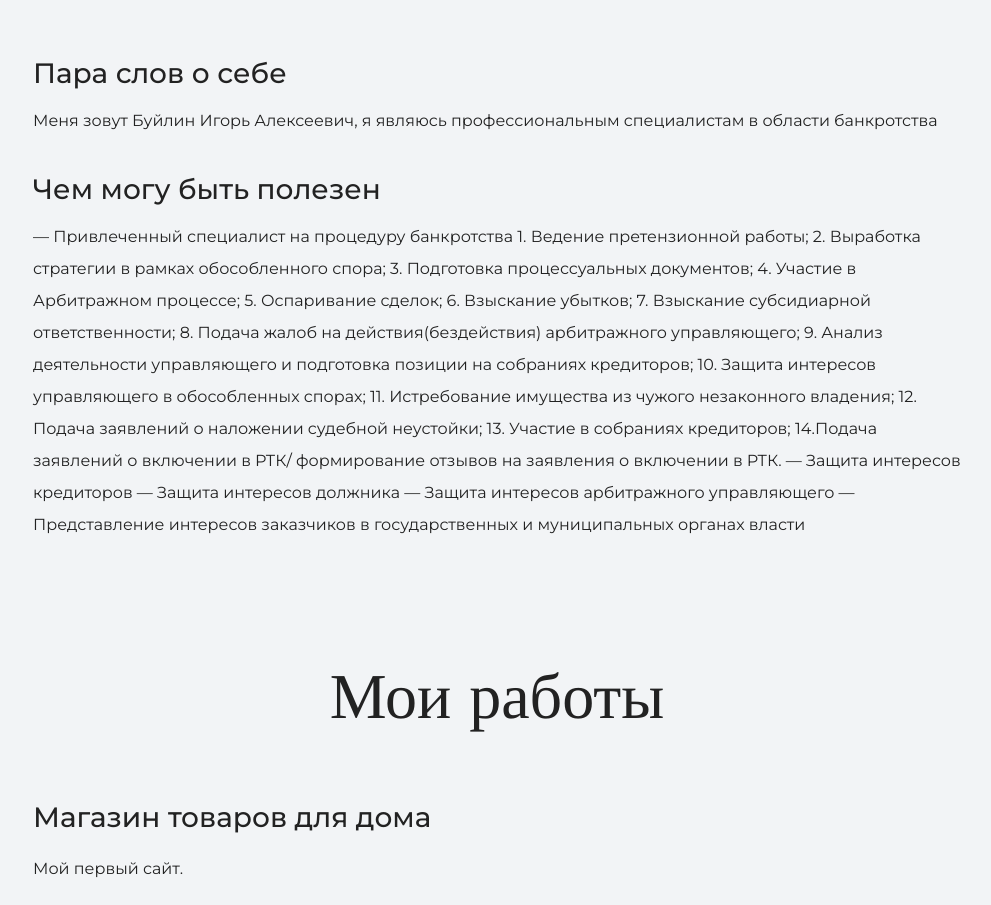
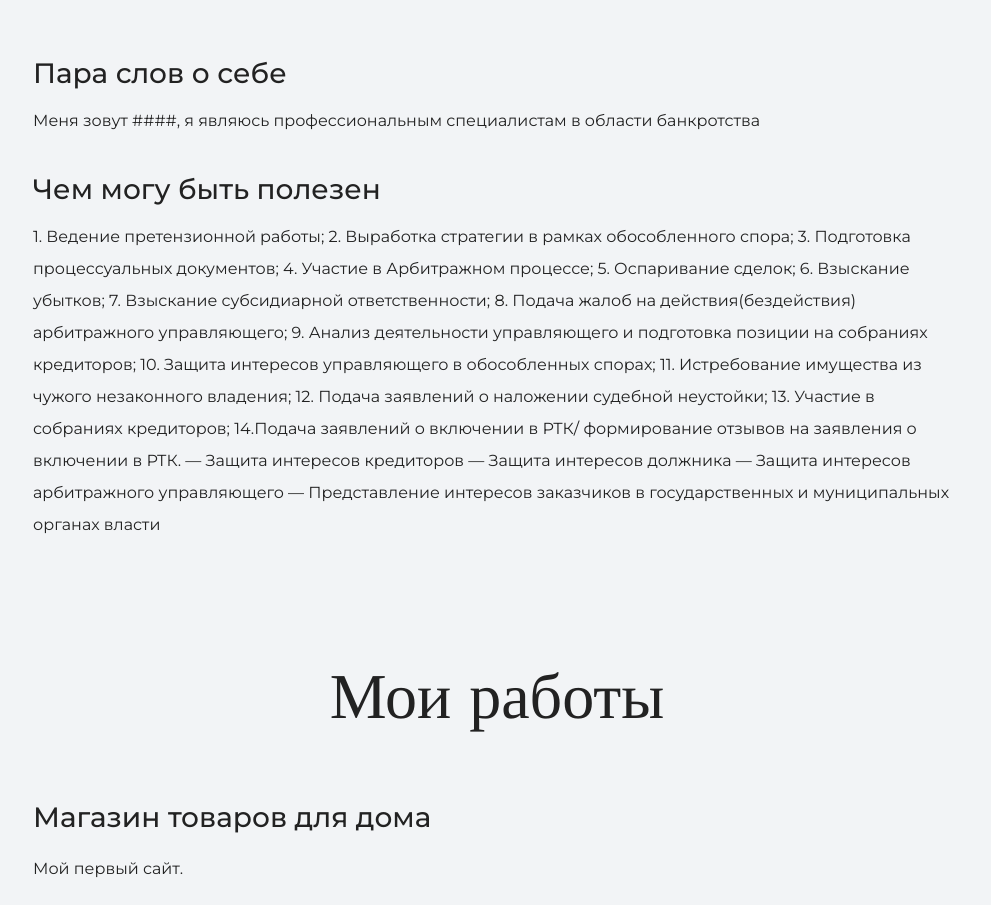
Before and after one commit to BlessSinister/MySite, a plain HTML site: page index.html in a window 1280 px wide. Shown: the part 1119-2024 px from the top of the page, without its empty margins (143-1134 px from the left). Drawn offline with nearby package versions, Linux system fonts and the light colour scheme.

Commit message:
скрыл данные физ лица

```diff
--- a/index.html
+++ b/index.html
@@ -23,9 +23,9 @@
     <section class="intro">
       <h2 class="subheading">Давайте познакомимся</h2>
       <h3>Пара слов о себе</h3>
-      <p>Меня зовут Буйлин Игорь Алексеевич, я являюсь профессиональным специалистам в области банкротства</p>
+      <p>Меня зовут ####, я являюсь профессиональным специалистам в области банкротства</p>
       <h3>Чем могу быть полезен</h3>
-      <p>— Привлеченный специалист на процедуру банкротства
+      <p>
         1. Ведение претензионной работы;
         2. Выработка стратегии в рамках обособленного спора;
         3. Подготовка процессуальных документов;
```
